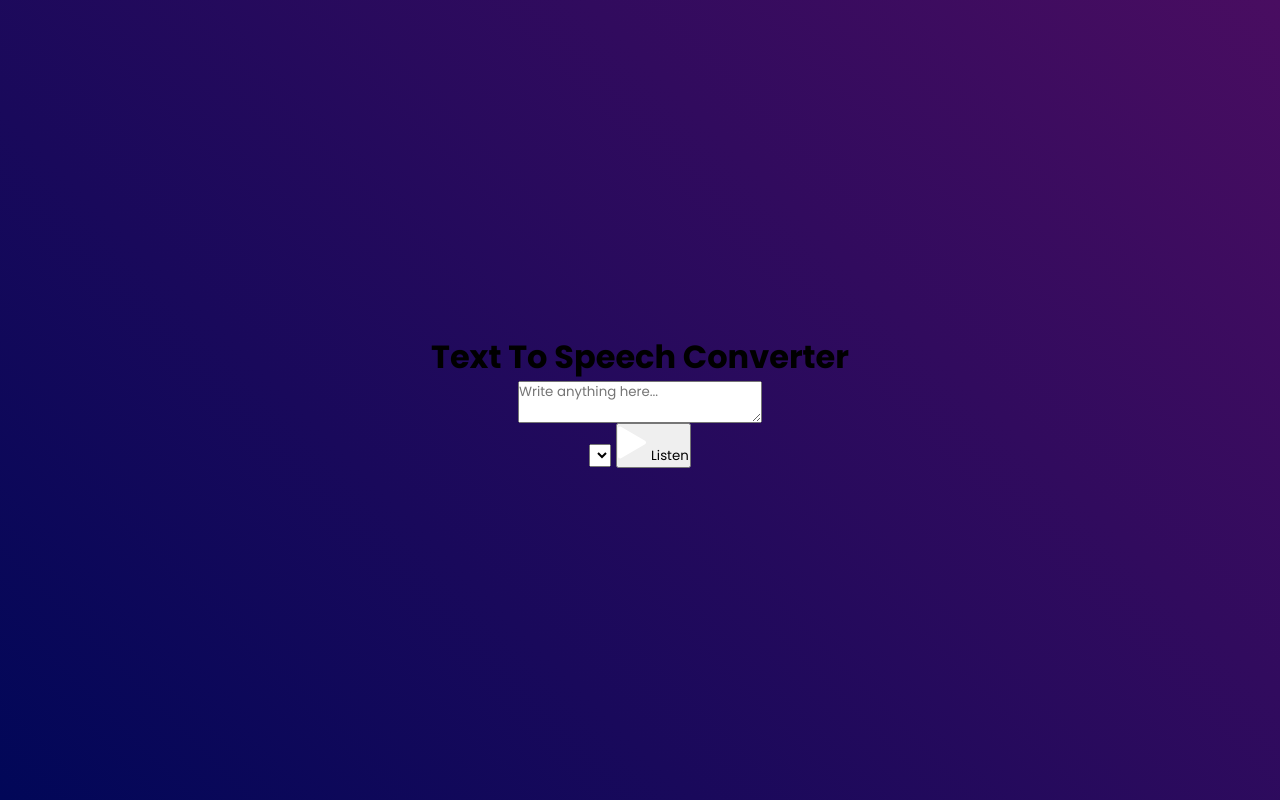
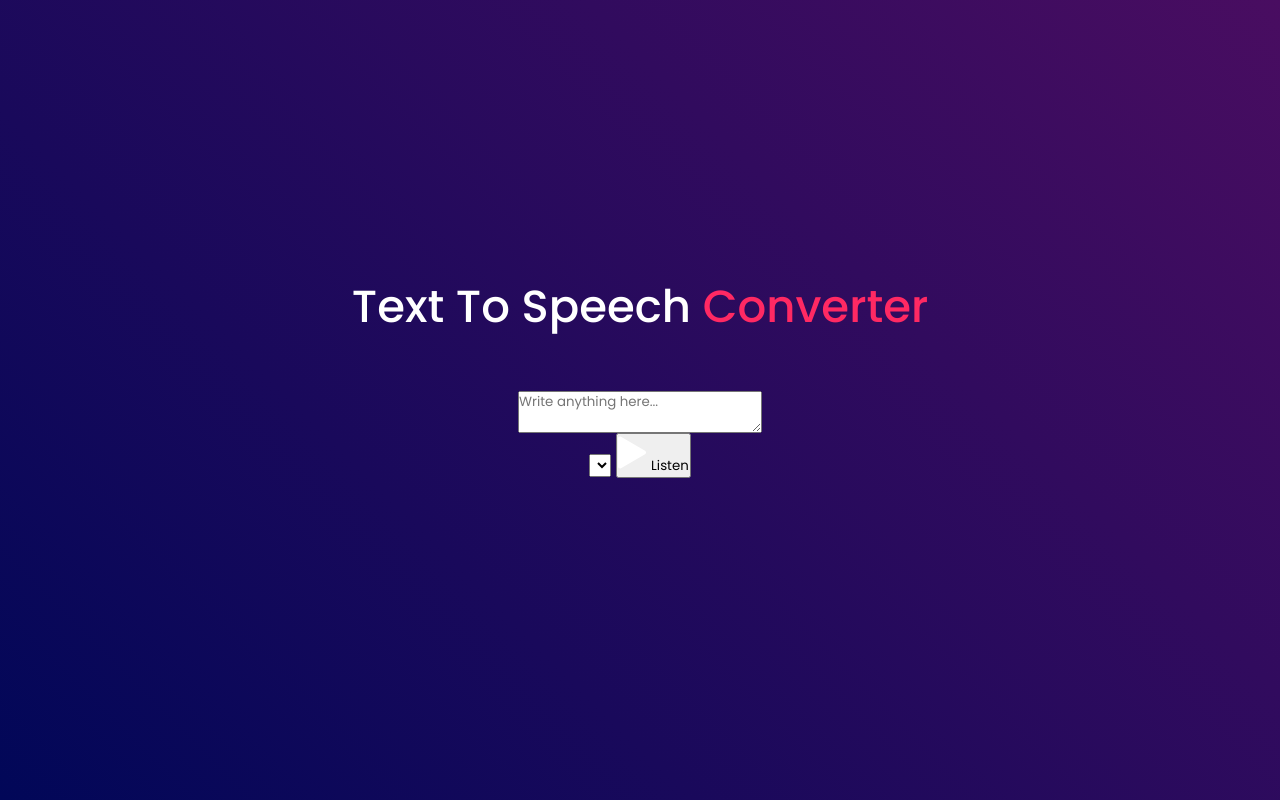
Before and after one commit to Harjot2552/text-to-speech, a plain HTML site: page index.html in a window 1280 px wide. Drawn offline with Linux system fonts and the light colour scheme.

Commit message:
Styled the H1 tag and centered it to the webpage

```diff
--- a/style.css
+++ b/style.css
@@ -16,3 +16,18 @@
     justify-content: center;
     flex-direction: column;
 }
+
+
+
+
+.hero h1{
+    font-size: 45px;
+    font-weight: 500;
+    margin-top: -50px;
+    margin-bottom: 50px;
+    color: #fff;
+}
+
+.hero h1 span{
+    color: #ff2963;
+}
```
